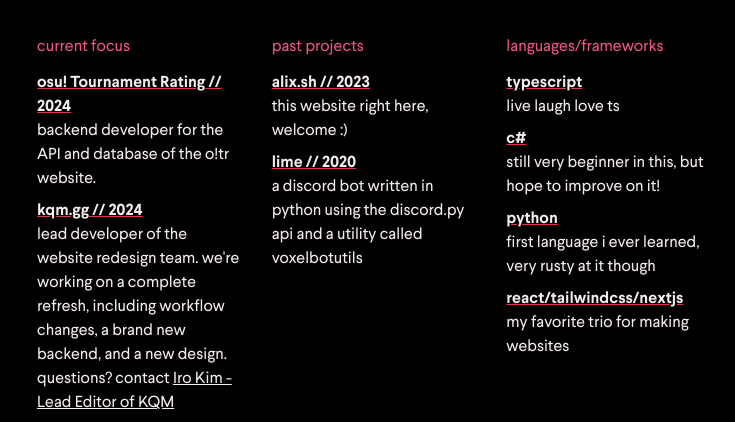
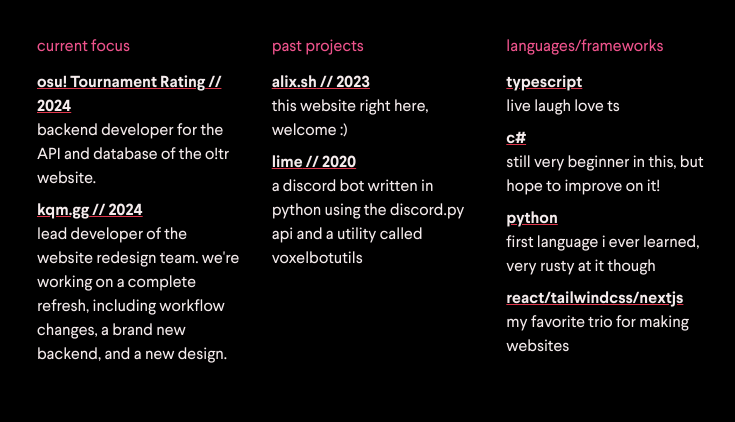
Before and after one commit to alixdotsh/alix.sh, a Next.js app: page / in a window 1280 px wide. Shown: the part 378-800 px from the top of the page, without its empty margins (267-1002 px from the left). Built offline with nearby package versions, Linux system fonts and the light colour scheme; what tailwindcss-bg-patterns would draw is missing.

Commit message:
remove contact
iro left lol

```diff
--- a/pages/index.tsx
+++ b/pages/index.tsx
@@ -97,30 +97,19 @@
         <div className="container mx-auto grid grid-cols-3 gap-8 m-20 max-w-2xl text-md">
           <div>
             <h1 className="text-alix2-accent3 mb-3">current focus</h1>
-            <div className="flex flex-col">
+            <div className="flex flex-col gap-2">
               <Entry
                 name="osu! Tournament Rating"
                 href="https://otr.stagec.xyz/"
                 year={2024}
                 summary="backend developer for the API and database of the o!tr website."
               />
-              <div className="mt-2">
               <Entry
                 name="kqm.gg"
                 href="https://kqm.gg"
                 year={2024}
                 summary="lead developer of the website redesign team. we're working on a complete refresh, including workflow changes, a brand new backend, and a new design."
                 />
-              </div>
-              <p className="text-alix2-secondary">
-                questions? contact{" "}
-                <a
-                  className="text-alix2-secondary underline"
-                  href="mailto:irokeikim@gmail.com"
-                >
-                  Iro Kim - Lead Editor of KQM
-                </a>
-              </p>
             </div>
           </div>
           <div>
```
